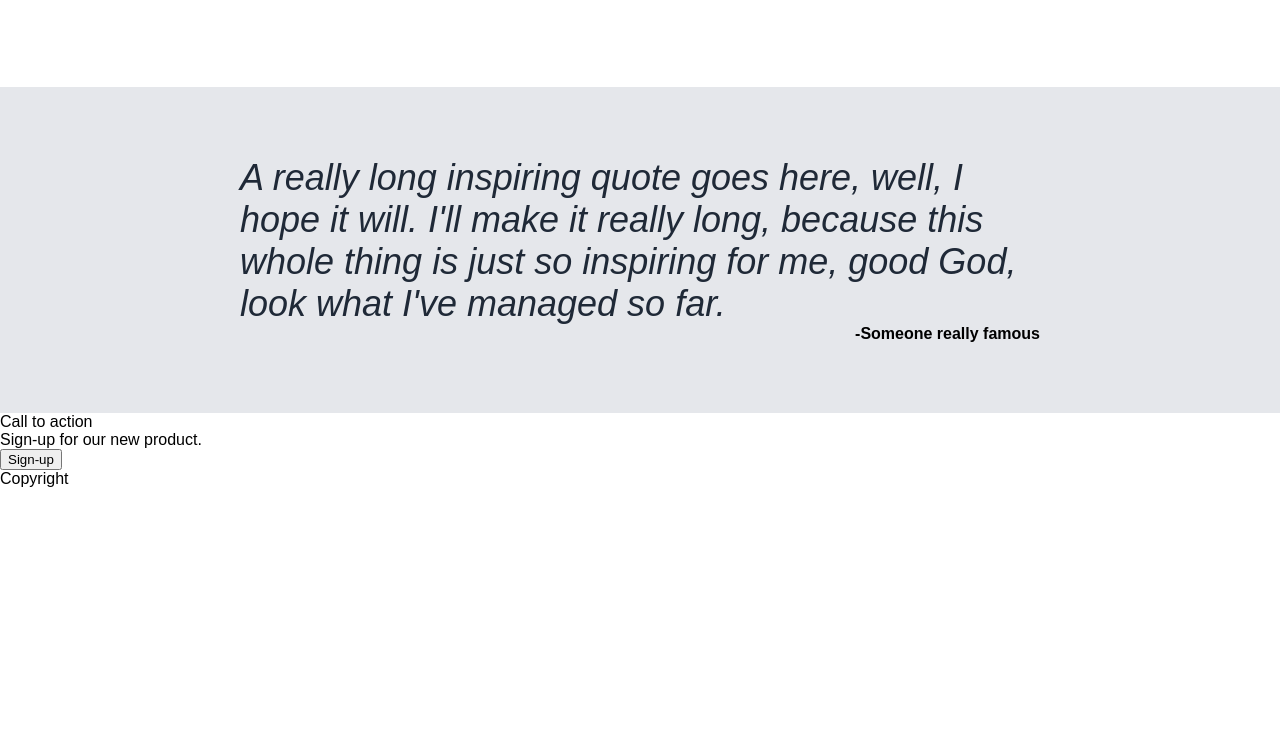
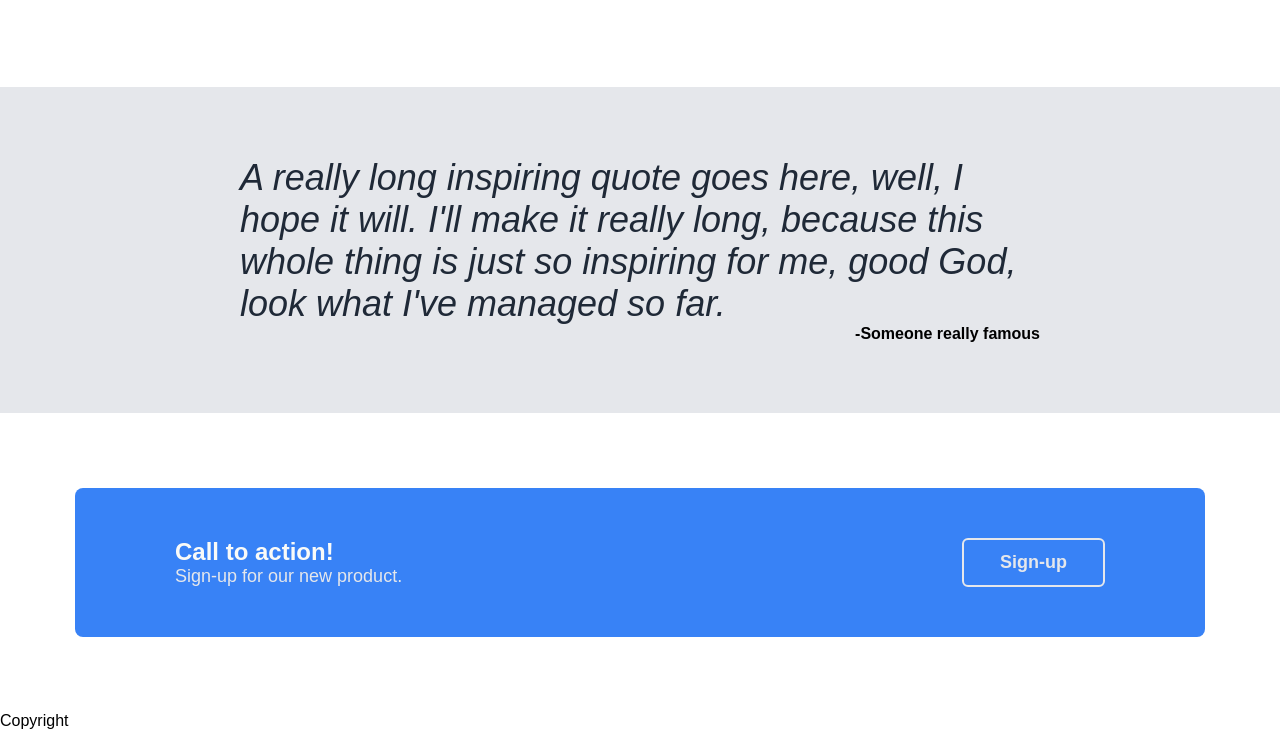
Before and after one commit to PepaHrebec/landing_page, a plain HTML site: page index.html in a window 1280 px wide. Shown: the part 828-1558 px from the top of the page. Before the commit the page ends 1316 px from the top, so only its background shows below. Drawn offline with Linux system fonts and the light colour scheme.

Commit message:
Add lower blue square styling

```diff
--- a/index.html
+++ b/index.html
@@ -47,13 +47,13 @@
     <div class="inspo">A really long inspiring quote goes here, well, I hope it will. I'll make it really long, because this whole thing is just so inspiring for me, good God, look what I've managed so far.</div>
     <div class="quote">-Someone really famous</div>
 </div>
-<div class="button-center">
     <div class="blue-square">
-        <div class="blue-bold">Call to action</div>
-        <div class="signup">Sign-up for our new product.</div>
+        <div class="left-blue">
+            <div class="blue-bold">Call to action!</div>
+            <div class="signup">Sign-up for our new product.</div>
+        </div>
         <button class="blue-button">Sign-up</button>
     </div>
-</div>
 </body>
 <footer>
     <div class="footer-text">Copyright</div>
--- a/styles.css
+++ b/styles.css
@@ -17,14 +17,16 @@ body {
     gap: 24px;
 }
 
-.logo {
+.logo,
+.blue-bold {
     color: #F9FAF8;
     font-size: 24px;
     font-weight: bold;
 }
 
 .placeholder,
-.white-text {
+.white-text,
+.signup {
     color: #E5E7EB;
     font-size: 18px;
 }
@@ -120,3 +122,22 @@ ul {
     text-align: end;
     font-weight: bold;
 }
+
+.blue-square {
+    border-radius: 8px;
+    margin: 75px;
+    background-color: #3882F6;
+    display: flex;
+    padding: 50px 100px;
+    justify-content: space-between;
+}
+
+.blue-button {
+    background-color: #3882F6;
+    color: #E5E7EB;
+    border: 2px solid #E5E7EB;
+    border-radius: 6px;
+    padding: 8px 36px;
+    font-weight: bold;
+    font-size: large;
+}
```
